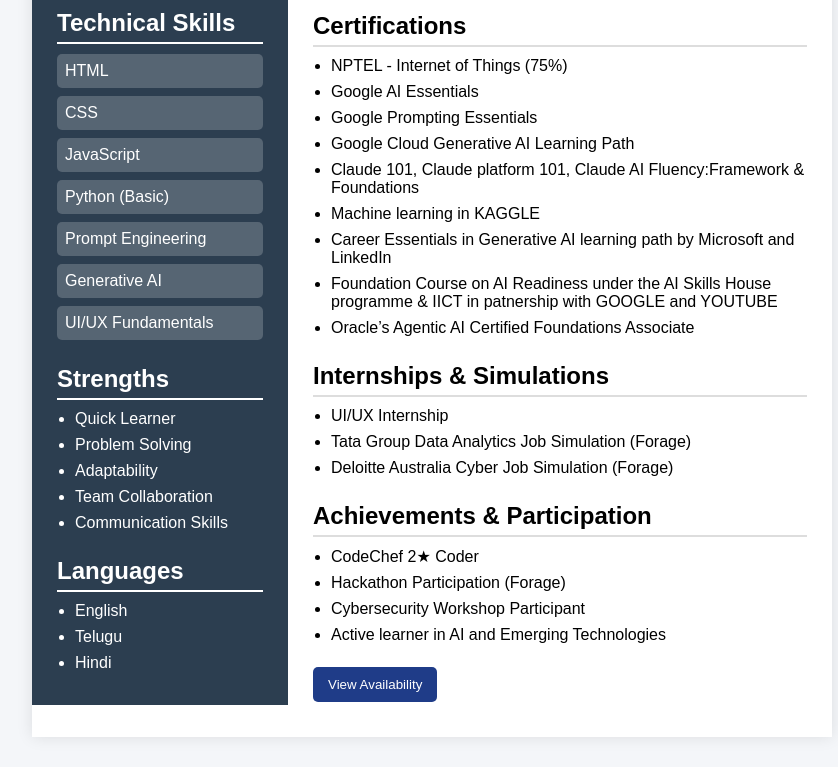
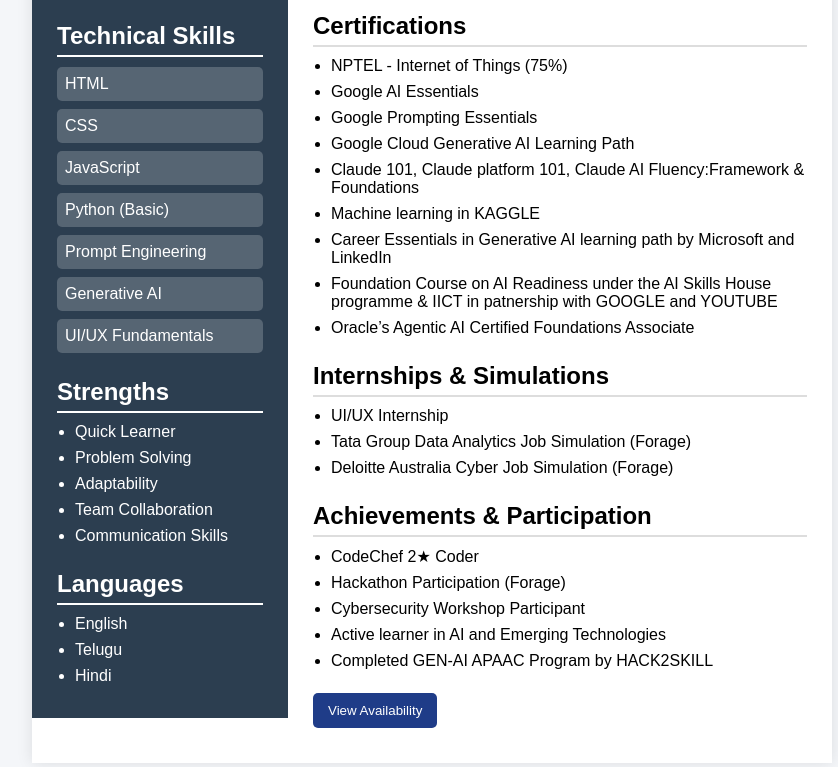
Before and after one commit to vaishnavichilaka24-maker/resume1, a plain HTML site: page index.html in a window 1280 px wide. Shown: the part 755-1522 px from the top of the page, without its empty margins (208-1046 px from the left). Drawn offline with Linux system fonts and the light colour scheme.

Commit message:
Fix HTML encoding issues in index.html

```diff
--- a/index.html
+++ b/index.html
@@ -233,6 +233,7 @@ vaishnavi-chilaka-210574338
                 <li>Hackathon Participation (Forage)</li>
                 <li>Cybersecurity Workshop Participant</li>
                 <li>Active learner in AI and Emerging Technologies</li>
+                <li>Completed GEN-AI APAAC Program by HACK2SKILL</li>
             </ul>
         </div>
         <button onclick="showInfo()">View Availability</button>
```
